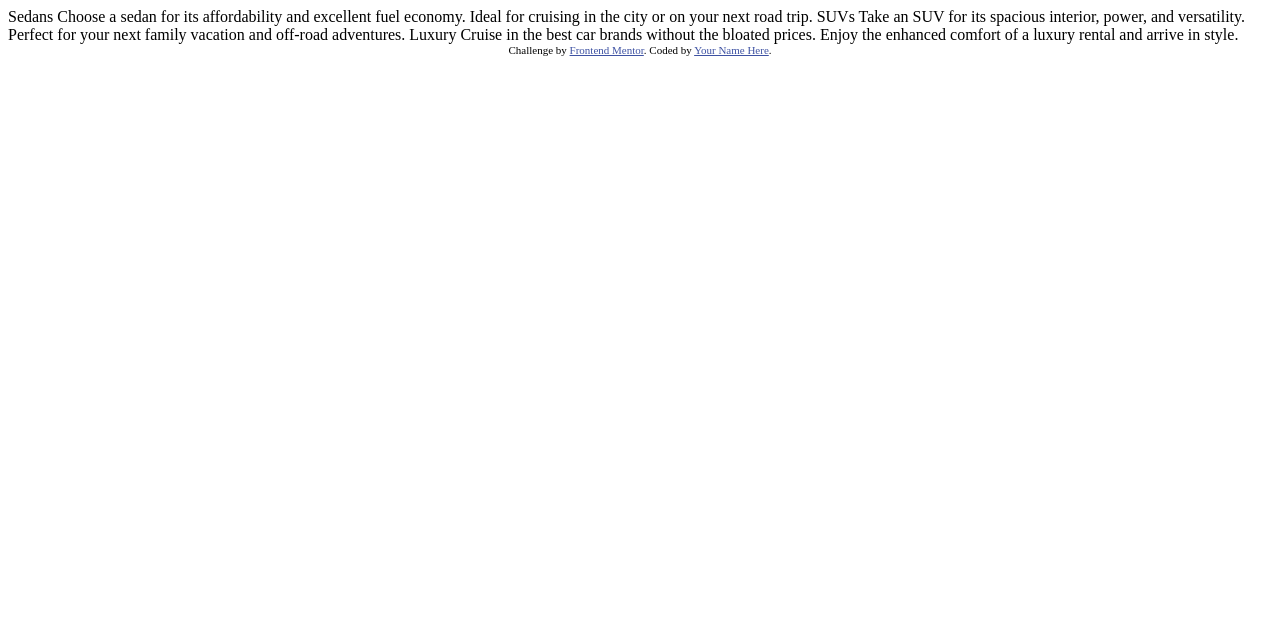
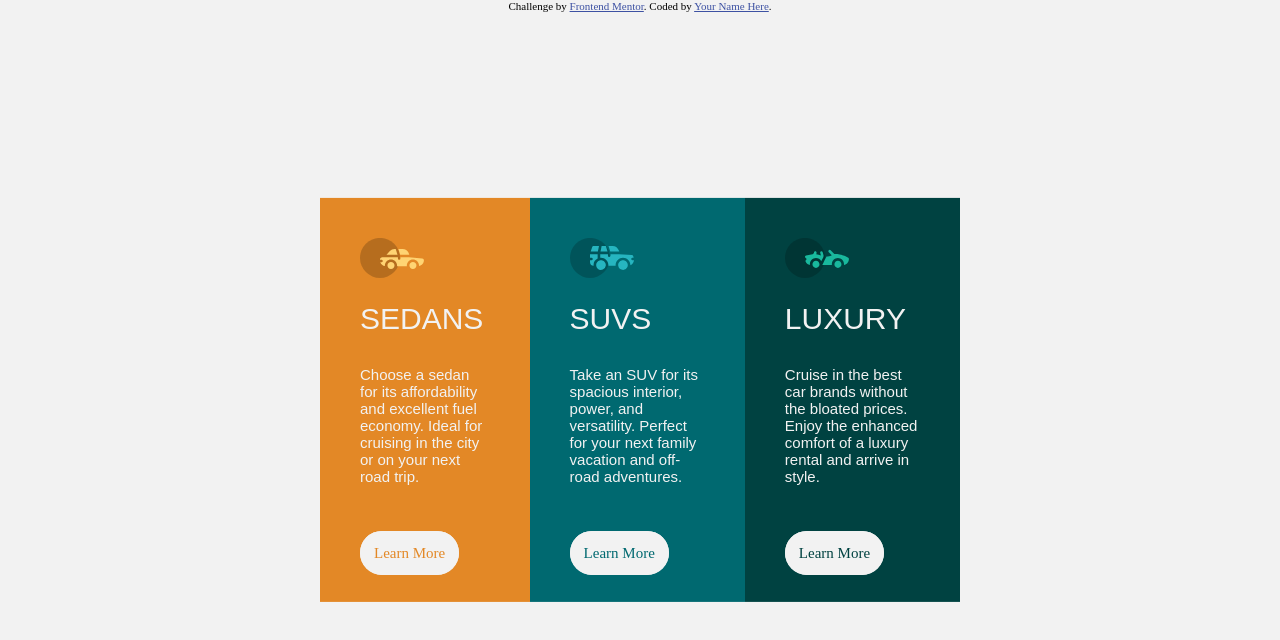
Before and after one commit to GIlbertWalker/3-column-preview-card-component-main, a plain HTML site: page index.html in a window 1280 px wide. Drawn offline with Linux system fonts and the light colour scheme; a web font is replaced by a local one.

Commit message:
#new changes

```diff
--- a/index.html
+++ b/index.html
@@ -5,32 +5,43 @@
   <meta name="viewport" content="width=device-width, initial-scale=1.0"> <!-- displays site properly based on user's device -->
 
   <link rel="icon" type="image/png" sizes="32x32" href="./images/favicon-32x32.png">
+  <link rel="stylesheet" href="style.css">
 
   <title>Frontend Mentor | 3-column preview card component</title>
 
-  <!-- Feel free to remove these styles or customise in your own stylesheet 👍 -->
-  <style>
-    .attribution { font-size: 11px; text-align: center; }
-    .attribution a { color: hsl(228, 45%, 44%); }
-  </style>
 </head>
 <body>
 
-  Sedans
-  Choose a sedan for its affordability and excellent fuel economy. Ideal for cruising in the city
-  or on your next road trip.
+  <div role="main" class="card-container">
 
-  SUVs
-  Take an SUV for its spacious interior, power, and versatility. Perfect for your next family vacation
-  and off-road adventures.
+    <div class="card  one">
+      <svg xmlns="http://www.w3.org/2000/svg"><g fill="none" fill-rule="evenodd"><circle fill="#000" opacity=".201" cx="20" cy="20" r="20"/><path d="M52.936 24.11c1.942 0 3.517 1.542 3.517 3.445 0 1.903-1.575 3.445-3.517 3.445s-3.516-1.542-3.516-3.445c0-1.903 1.574-3.445 3.516-3.445zm-21.957 0c1.942 0 3.517 1.542 3.517 3.445 0 1.903-1.575 3.445-3.517 3.445s-3.516-1.542-3.516-3.445c0-1.903 1.574-3.445 3.516-3.445zm6.948-4.848v1.429c0 .716.61 1.293 1.348 1.259a1.295 1.295 0 001.225-1.295v-1.393h8.256l13.483 1.313c.956.093 1.676.881 1.676 1.814 0 2.89-2.126 5.303-4.926 5.819.397-3.557-2.458-6.62-6.053-6.62-3.646 0-6.504 3.14-6.039 6.723h-9.879c.466-3.588-2.397-6.722-6.039-6.722-3.595 0-6.45 3.062-6.052 6.62-2.14-.398-3.916-1.912-4.61-3.931h1.142c.731 0 1.32-.598 1.285-1.322-.033-.678-.629-1.2-1.322-1.2H20v-.251c0-1.274 1.066-2.243 2.306-2.243h15.62zM42.59 11c2.645 0 4.99 1.556 5.972 3.963l.726 1.779H40.17L38.413 11h4.178zm-6.865 0l1.758 5.741H26.505l3.357-3.654A6.502 6.502 0 0134.644 11h1.082z" fill="#FFD473" fill-rule="nonzero"/></g></svg>
+      <h1>Sedans</h1>
+      <p>Choose a sedan for its affordability and excellent fuel economy. Ideal for cruising in the city or on your next road trip.</p>
+      <span>Learn More</span>
+    </div>
 
-  Luxury
-  Cruise in the best car brands without the bloated prices. Enjoy the enhanced comfort of a luxury
-  rental and arrive in style.
+    <div class="card  two">
+      <svg xmlns="http://www.w3.org/2000/svg"><g fill="none" fill-rule="evenodd"><circle fill="#000" opacity=".201" cx="20" cy="20" r="20"/><path d="M31.002 22.358c2.917 0 5.18 2.593 4.762 5.506a4.828 4.828 0 01-2.962 3.778 4.797 4.797 0 01-5.3-1.165c-1.188-1.26-1.235-2.613-1.263-2.613-.42-2.924 1.857-5.506 4.763-5.506zm22 0c3.457 0 5.798 3.567 4.41 6.744A4.816 4.816 0 0152.3 31.94a4.826 4.826 0 01-4.06-4.077c-.42-2.915 1.846-5.506 4.762-5.506zm-15.04-6.083v1.462a1.29 1.29 0 001.352 1.29c.693-.033 1.227-.631 1.227-1.326v-1.426h8.3l13.056.716a1.29 1.29 0 011.164.917c.27.895.446 1.477.563 1.87h-1.047c-.694 0-1.291.534-1.324 1.228a1.29 1.29 0 001.288 1.352h1.445c-.164 2.225-1.57 4.193-3.6 5.05.13-4.212-3.255-7.63-7.384-7.63-4.317 0-7.762 3.718-7.358 8.086h-7.285c.43-4.655-3.503-8.531-8.131-8.046v-3.543h7.734zm-10.312 0v4.308a7.4 7.4 0 00-4.006 7.274 3.874 3.874 0 01-3.642-3.864v-1.635h1.46a1.29 1.29 0 000-2.58h-1.461v-3.213l.003-.29h7.646zm14.986-8.196c2.65 0 5 1.592 5.984 4.055l.63 1.579a5.525 5.525 0 01-.065-.004l-.026-.002-.034-.002-.022-.002a4.178 4.178 0 00-.224-.006l-.098-.001h-.039l-.136-.001h-.052l-.326-.001H40.211L38.528 8.08zm-13.632 0l-1.122 5.616h-7.144l1.47-4.71a1.29 1.29 0 011.231-.906h5.565zm6.832 0l1.683 5.615h-7.007l1.121-5.615h4.203z" fill="#26B5C0" fill-rule="nonzero"/></g></svg>
+      <h1>SUVs</h1>
+      <p>Take an SUV for its spacious interior, power, and versatility. Perfect for your next family vacation
+        and off-road adventures.</p>
+        <span>Learn More</span>
+    </div>
 
-  <div class="attribution">
+    <div class="card  three">
+      <svg xmlns="http://www.w3.org/2000/svg"><g fill="none" fill-rule="evenodd"><circle fill="#000" opacity=".201" cx="20" cy="20" r="20"/><path d="M30.98 22.835c1.941 0 3.516 1.604 3.516 3.583 0 1.978-1.575 3.582-3.517 3.582s-3.516-1.604-3.516-3.582c0-1.979 1.574-3.583 3.516-3.583zm21.956 0c1.942 0 3.517 1.604 3.517 3.583 0 1.978-1.575 3.582-3.517 3.582s-3.516-1.604-3.516-3.582c0-1.979 1.574-3.583 3.516-3.583zm-9.143-10.45a1.27 1.27 0 011.819 0l3.715 3.784c4.444-.115 9.7 1.142 13.964 3.753.387.237.624.664.624 1.124 0 3.006-2.126 5.514-4.926 6.05.397-3.698-2.458-6.882-6.053-6.882-3.646 0-6.504 3.264-6.039 6.99h-9.669c.76-1.544.993-2.026 1.337-2.711l.082-.162c.421-.835 1.056-2.07 2.883-5.65 1.68-.023 3.47-.408 5.247-1.403l-2.984-3.04a1.328 1.328 0 010-1.854zm-7.68 1.064c.683-.2 1.395.202 1.592.898l.749 2.652a3.46 3.46 0 01-.247 2.51l-1.733 3.395-.216.424c-1.07-1.89-3.06-3.114-5.279-3.114-3.595 0-6.45 3.184-6.052 6.885-1.832-.347-3.414-1.537-4.278-3.276a1.331 1.331 0 01.117-1.376l.955-1.303-1.325-1.295c-.751-.735-.376-2.024.64-2.231l6.614-1.346.13-.026c.092-.019.145-.03.157-.031.314-.146 1.07-.591 1.07-1.506 0-.734.592-1.327 1.316-1.31.712.016 1.268.662 1.256 1.388a4.11 4.11 0 01-.348 1.611 22.69 22.69 0 014.7 1.146l-.7-2.473a1.314 1.314 0 01.882-1.622z" fill="#19B89D" fill-rule="nonzero"/></g></svg>
+      <h1>Luxury</h1>
+      <p>Cruise in the best car brands without the bloated prices. Enjoy the enhanced comfort of a luxury rental and arrive in style.</p>
+      <span>Learn More</span>
+    </div>
+  </div>
+
+
+  <div role="footer" class="attribution">
     Challenge by <a href="https://www.frontendmentor.io?ref=challenge" target="_blank">Frontend Mentor</a>.
     Coded by <a href="#">Your Name Here</a>.
   </div>
+
 </body>
 </html>
--- /dev/null
+++ b/style.css
@@ -0,0 +1,104 @@
+@import url(https://fonts.google.com/specimen/Lexend+Deca);
+@import url(https://fonts.google.com/specimen/Big+Shoulders+Display);
+
+:root{
+    --Brightorange: hsl(31, 77%, 52%);
+    --Darkcyan: hsl(184, 100%, 22%);
+    --VeryDarkcyan: hsl(179, 100%, 13%);
+
+    --Paragraphs: hsla(0, 0%, 100%, 0.75);
+    --backgroundHeadsButs: hsl(0, 0%, 95%);
+
+    --lexeca:"lexica", sans-serif;
+    --Shoulders:"Big Shoulders zdisplay", sans-serif;
+}
+
+body{
+    margin: 0;
+    padding: 0;
+    box-sizing: border-box;
+    background-color: var(--backgroundHeadsButs);
+    font-size: 15px;
+}
+
+.card-container{
+    position: absolute;
+    top: 50%;
+    left: 50%;
+    transform: translate(-50%, -50%);
+    display: flex;
+    align-items: center;
+    justify-content: center;
+    color: var(--backgroundHeadsButs);
+}
+
+.one{
+    background-color: var(--Brightorange);
+    color: var(--Brightorange);
+}
+
+.two{
+    background-color: var(--Darkcyan);
+    color: var(--Darkcyan);
+}
+
+.three{
+    background-color: var(--VeryDarkcyan);
+    color: var(--VeryDarkcyan);
+}
+
+
+.card{
+    padding: 40px;
+}
+
+.card > p{
+    color:var(--backgroundHeadsButs);
+    padding-top: 10px;
+    margin-bottom: 60px;
+}
+.card > h1{
+    font-family: var(--Shoulders);
+    text-transform: uppercase;
+    font-weight: 400;
+    color: var(--backgroundHeadsButs);
+}
+
+.card > p{
+    font-family: var(--lexeca);
+    /* font-weight: 700; */
+}
+.card >svg{
+    width:64px;
+    height:40px;
+}
+
+.card >span {
+    border: 2px solid var(--backgroundHeadsButs);
+    border-radius: 30px;
+    padding: 12px;
+    text-align: center;
+    background-color: var(--backgroundHeadsButs);
+    font-family: var(--Paragraphs);
+}
+
+@media (max-width: 800px){
+    .card-container{
+        flex-direction: column;
+    }
+}
+
+@media (min-width: 1440px){
+    .card-container{
+        width: 50%;
+    }
+}
+
+
+.attribution {
+    font-size: 11px;
+    text-align: center;
+}
+.attribution a {
+    color: hsl(228, 45%, 44%);
+}
```
